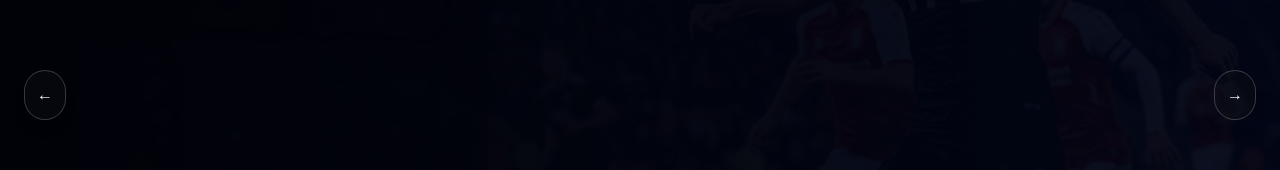
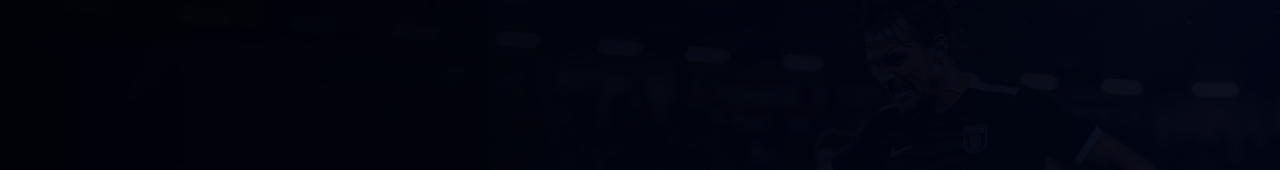
Before and after one commit to abdulahadkhan-10/tpl-frontend, a Next.js app: page / in a window 1280 px wide. Shown: the part 322-492 px from the top of the page. Built offline with nearby package versions, Linux system fonts and the light colour scheme.

Commit message:
feat: implement HeroSlider component and integrate into HomePage layout

```diff
--- a/src/components/home/HeroSlider.tsx
+++ b/src/components/home/HeroSlider.tsx
@@ -72,7 +72,7 @@ export default function HeroSlider() {
                 src={slide.src}
                 alt={slide.title}
                 fill
-                className={`object-cover object-center transition-transform duration-[6000ms] ease-out ${
+                className={`object-cover object-top transition-transform duration-[6000ms] ease-out ${
                   isActive ? "scale-105" : "scale-100"
                 }`}
                 priority={index === 0}
@@ -84,8 +84,8 @@ export default function HeroSlider() {
             <div className="absolute inset-0 bg-gradient-to-t from-[#06090e] via-transparent to-black/35"></div>
 
             {/* Asymmetric Content Positioning (Design Dial high variance) */}
-            <div className="absolute inset-0 flex items-center z-20 px-6 md:px-16 lg:px-24">
-              <div className="max-w-2xl text-left flex flex-col items-start">
+            <div className="absolute inset-0 flex items-center z-20 px-8 md:px-16 lg:px-24">
+              <div className="max-w-xl text-left flex flex-col items-start">
                 {/* Staggered text animations using utility transition delays */}
                 <span className={`inline-block bg-[#d18116] text-white text-xs font-black px-3.5 py-1.5 rounded-full mb-4 tracking-widest uppercase shadow-md transition-all duration-700 transform ${
                   isActive ? "opacity-100 translate-y-0" : "opacity-0 translate-y-4"
--- a/src/components/home/HomePage.tsx
+++ b/src/components/home/HomePage.tsx
@@ -22,6 +22,7 @@ export default function HomePage() {
       titleLine3: "GETS DISCOVERED",
       desc: "Real fixtures, real form, real scouts watching. This is where local talent proves it belongs at the next level.",
       image: "/images/slider/tpl-slide1-matchday.png",
+      bgPosition: "center 20%",
       btn1Text: "Register Now",
       btn1Href: "/register",
       btn2Text: "View Teams",
@@ -34,6 +35,7 @@ export default function HomePage() {
       titleLine3: "STARTS HERE",
       desc: "Witness the evolution of the next generation. TPL's new season brings unprecedented talent to the forefront of modern football.",
       image: "/images/slider/tpl-slide2-journey.png",
+      bgPosition: "center 20%",
       btn1Text: "Explore Standings",
       btn1Href: "/standings",
       btn2Text: "Watch Highlights",
@@ -46,6 +48,7 @@ export default function HomePage() {
       titleLine3: "OF FOOTBALL",
       desc: "Unearthing and nurturing the finest young footballing talents from raw capabilities to professional careers.",
       image: "/images/slider/tpl-academy-banner.png",
+      bgPosition: "center 40%",
       btn1Text: "Apprenticeships",
       btn1Href: "/apprenticeships",
       btn2Text: "Scouting Portal",
@@ -58,6 +61,7 @@ export default function HomePage() {
       titleLine3: "OF COMPETITION",
       desc: "Experience high-octane elite men's football where athletic excellence meets tactical mastery on the national stage.",
       image: "/images/slider/tpl-slide4-elite.png",
+      bgPosition: "center 15%",
       btn1Text: "Fixtures",
       btn1Href: "/fixtures",
       btn2Text: "Join Community",
@@ -97,14 +101,17 @@ export default function HomePage() {
             animate={{ opacity: 1, scale: 1 }}
             exit={{ opacity: 0 }}
             transition={{ duration: 1.2, ease: [0.32, 0.72, 0, 1] }}
-            className="absolute inset-0 bg-cover bg-center select-none pointer-events-none"
-            style={{ backgroundImage: `url('${activeSlide.image}')` }}
+            className="absolute inset-0 bg-cover select-none pointer-events-none"
+            style={{
+              backgroundImage: `url('${activeSlide.image}')`,
+              backgroundPosition: activeSlide.bgPosition
+            }}
           />
         </AnimatePresence>
 
         <div className="absolute inset-0 bg-gradient-to-r from-[#031b44]/90 via-[#06204c]/60 to-[#0b2b5c]/20 mix-blend-multiply" />
 
-        <div className="relative z-10 max-w-7xl mx-auto px-12 md:px-20 w-full py-20 flex flex-col items-start text-left space-y-6">
+        <div className="relative z-10 max-w-7xl mx-auto px-6 md:px-12 lg:px-16 w-full py-20 flex flex-col items-start text-left space-y-6">
           <AnimatePresence mode="wait">
             <motion.div
               key={`text-${currentSlide}`}
@@ -120,7 +127,7 @@ export default function HomePage() {
               </span>
 
               {/* Heading */}
-              <h1 className="text-4xl md:text-7xl font-black italic uppercase leading-none tracking-tight text-white max-w-3xl min-h-[140px] md:min-h-[220px]">
+              <h1 className="text-4xl md:text-7xl font-black italic uppercase leading-none tracking-tight text-white max-w-2xl min-h-[140px] md:min-h-[220px]">
                 {activeSlide.titleLine1} <br />
                 <span className="text-amber-400">{activeSlide.highlight}</span> <br />
                 {activeSlide.titleLine3}
@@ -153,19 +160,7 @@ export default function HomePage() {
           </AnimatePresence>
         </div>
 
-        {/* Manual Slider Navigation Controls - Vertically centered on edges */}
-        <button
-          onClick={prevSlide}
-          className="absolute left-3 md:left-6 top-1/2 -translate-y-1/2 z-20 p-3 rounded-full border border-white/20 hover:border-white/50 bg-[#0d0f14]/40 hover:bg-amber-400 hover:text-slate-950 text-white transition-all cursor-pointer shadow-lg"
-        >
-          ←
-        </button>
-        <button
-          onClick={nextSlide}
-          className="absolute right-3 md:right-6 top-1/2 -translate-y-1/2 z-20 p-3 rounded-full border border-white/20 hover:border-white/50 bg-[#0d0f14]/40 hover:bg-amber-400 hover:text-slate-950 text-white transition-all cursor-pointer shadow-lg"
-        >
-          →
-        </button>
+
 
         {/* Slide Indicator Dots */}
         <div className="absolute left-12 md:left-20 bottom-12 z-20 flex gap-2">
```
